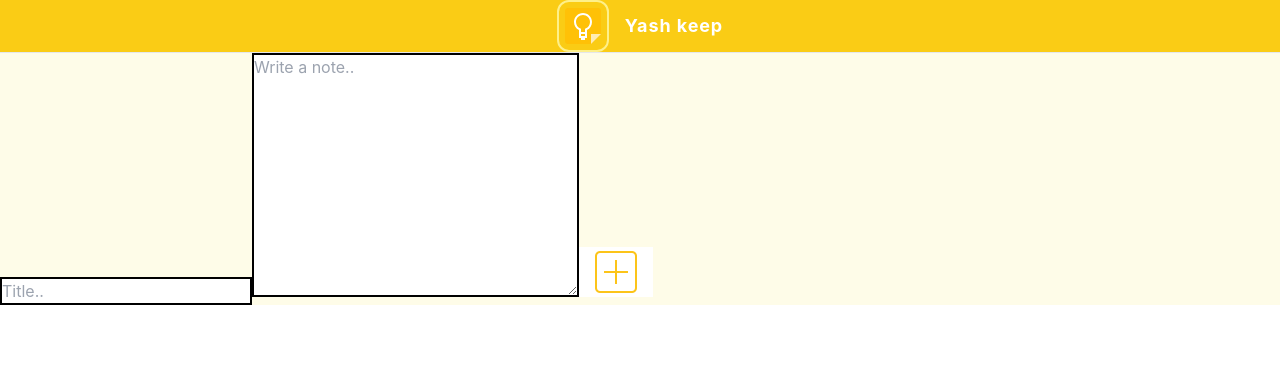
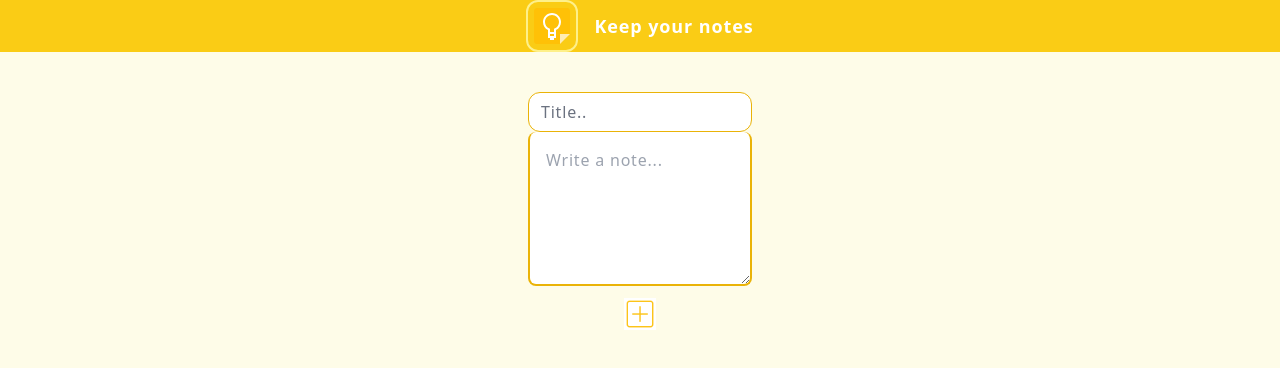
Before and after one commit to yash-purkar/google-keep-clone, a React (Create React App) app: page / in a window 1280 px wide. Shown: the top 368 px of the page. Built offline with nearby package versions, Linux system fonts and the light colour scheme.

Commit message:
style: style inputs

```diff
--- a/src/App.js
+++ b/src/App.js
@@ -4,9 +4,8 @@ import Header from './Header';
 
 function App() {
   return (
-    <div className='bg-yellow-50 '>
+    <div className='bg-yellow-50 min-h-screen'>
       <Header />
-      <hr />
       <CreateNote />
     </div>
   );
--- a/src/CreateNote.js
+++ b/src/CreateNote.js
@@ -28,25 +28,23 @@ const CreateNote = () => {
   }
   return (
     <>
-      <div>
-        <input type="text" name="" value={title} onChange={(e) => setTitle(e.target.value)} placeholder="Title.." className="border-2 border-black" />
+      <div className='flex flex-col items-center justify-center'>
+        <input type="text" name="" value={title} onChange={(e) => setTitle(e.target.value)} placeholder="Title.." className="  w-56 border h-10  border-yellow-500 rounded-xl px-3 tracking-wider placeholder-gray-500" />
 
-        <textarea name="" id="" cols="30" rows="10" value={content} onChange={(e) => setContent(e.target.value)} placeholder="Write a note.." className="border-2 border-black"></textarea>
-        <button onClick={handleClick} className="border-1 border-black bg-white
-         px-3 text-2xl"><img src={add} alt="" /></button>
+        <textarea name="" id="" cols="30" rows="5" value={content} onChange={(e) => setContent(e.target.value)} placeholder="Write a note..." className=" w-56 p-4 border-2 border-yellow-500 border-t-0 rounded-lg placeholder-gray-400 tracking-wider mb-3"></textarea>
+
+        <button onClick={handleClick} className="border-1 border-black bg-white w-8 mb-3"><img src={add} alt="" /></button>
       </div>
 
       {
         data.map((elem) => {
           return (
-            <div key={elem.id}>
+            <div key={elem.id} className="bg-yellow-50">
               <h2>{elem.title}</h2>
               <p>{elem.content}</p>
               <button onClick={() => deleteNote(elem.id)} className="border-1 border-black bg-white
          px-3 text-xl"><img src={remove} alt="" /></button>
-              <br />
-              <hr />
-              <br />
+
             </div>
           )
         })
--- a/src/Header.js
+++ b/src/Header.js
@@ -3,9 +3,9 @@ import logo from './Images/logo.svg'
 
 const Header = () => {
   return (
-    <div className='flex space-x-2  justify-center bg-yellow-400'>
+    <div className='flex space-x-2  justify-center bg-yellow-400 mb-10'>
       <img src={logo} alt="" className='border-2 border-yellow-200 rounded-xl mr-2' />
-      <h1 className='self-center text-white text-lg font-bold tracking-wider	'>Yash keep</h1>
+      <h1 className='self-center text-white text-lg font-bold tracking-wider	'>Keep your notes</h1>
     </div>
   )
 }
--- a/src/index.css
+++ b/src/index.css
@@ -3,14 +3,5 @@
 @tailwind utilities;
 body {
   margin: 0;
-  font-family: -apple-system, BlinkMacSystemFont, "Segoe UI", "Roboto", "Oxygen",
-    "Ubuntu", "Cantarell", "Fira Sans", "Droid Sans", "Helvetica Neue",
-    sans-serif;
-  -webkit-font-smoothing: antialiased;
-  -moz-osx-font-smoothing: grayscale;
+  padding: 0;
 }
-
-code {
-  font-family: source-code-pro, Menlo, Monaco, Consolas, "Courier New",
-    monospace;
-}
```
